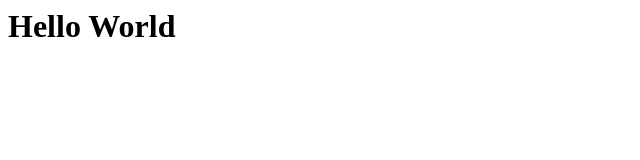
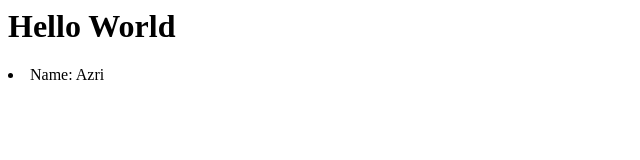
Before and after one commit to muhdazrimnoor/CV, a plain HTML site: page index.html in a window 1280 px wide. Shown: the full height of the page, 0-640 px from the left. Drawn offline with Linux system fonts and the light colour scheme.

Commit message:
add name list

```diff
--- a/index.html
+++ b/index.html
@@ -1,5 +1,6 @@
 <html>
 <body>
     <h1> Hello World </h1>
+    <li>Name: Azri</li>
 </body>
 </html>
```
